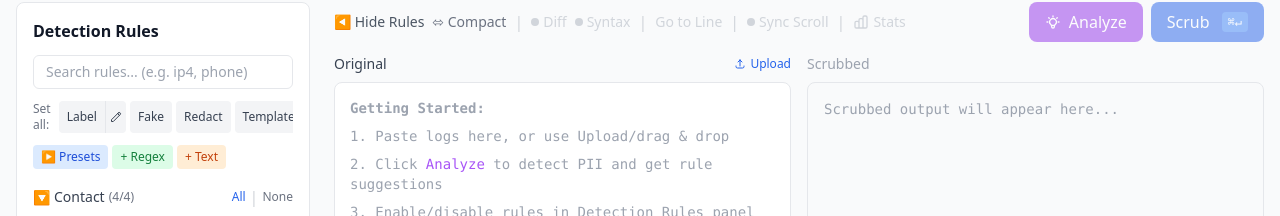
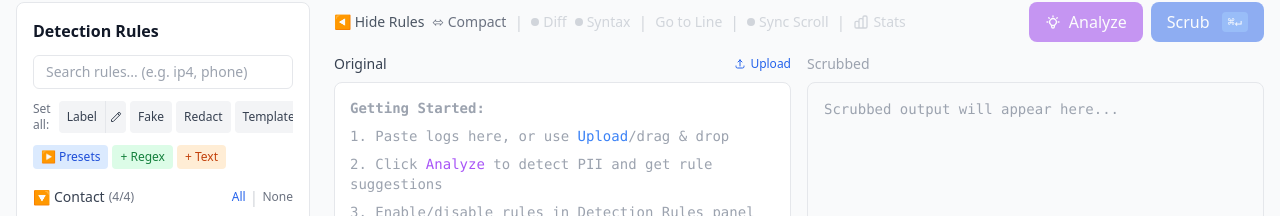
Before and after one commit to skeffling/LogScrub, a React (Vite) app in the folder packages/web/: page / in a window 1280 px wide. Shown: the part 432-648 px from the top of the page. Built offline with nearby package versions, Linux system fonts and the light colour scheme.

Commit message:
Style Upload link blue in getting started instructions

```diff
--- a/packages/web/src/components/Editor.tsx
+++ b/packages/web/src/components/Editor.tsx
@@ -921,7 +921,7 @@ export const Editor = forwardRef<EditorHandle, EditorProps>(function Editor({ in
               <div className={`absolute inset-0 p-4 pointer-events-none ${terminalStyle ? 'text-[#858585]' : 'text-gray-400 dark:text-gray-500'}`}>
                 <div className="font-mono text-sm space-y-2">
                   <p className="font-semibold">Getting Started:</p>
-                  <p>1. Paste logs here, or use Upload/drag & drop</p>
+                  <p>1. Paste logs here, or use <span className="text-blue-500 dark:text-blue-400">Upload</span>/drag & drop</p>
                   <p>2. Click <span className="text-purple-500 dark:text-purple-400">Analyze</span> to detect PII and get rule suggestions</p>
                   <p>3. Enable/disable rules in Detection Rules panel</p>
                   <p>4. Click <span className="text-blue-500 dark:text-blue-400">Scrub</span> to apply replacements</p>
```
